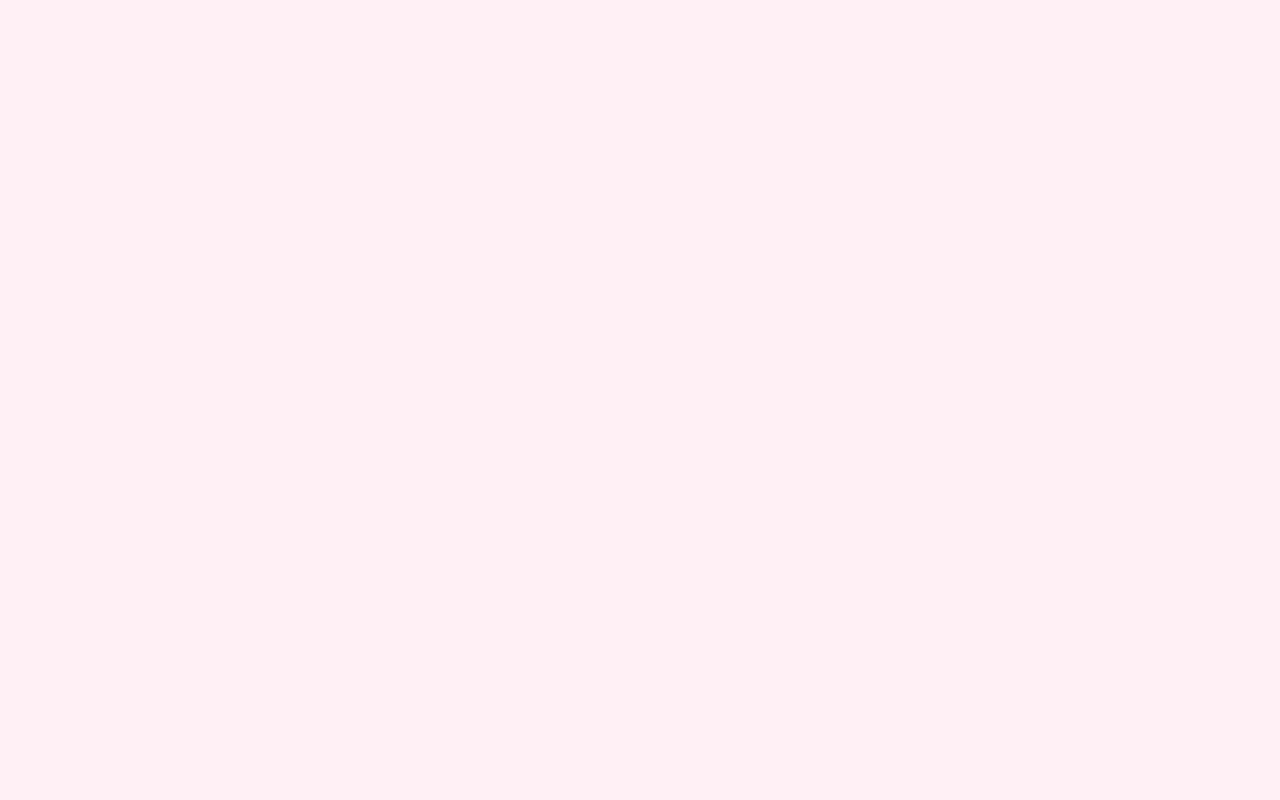
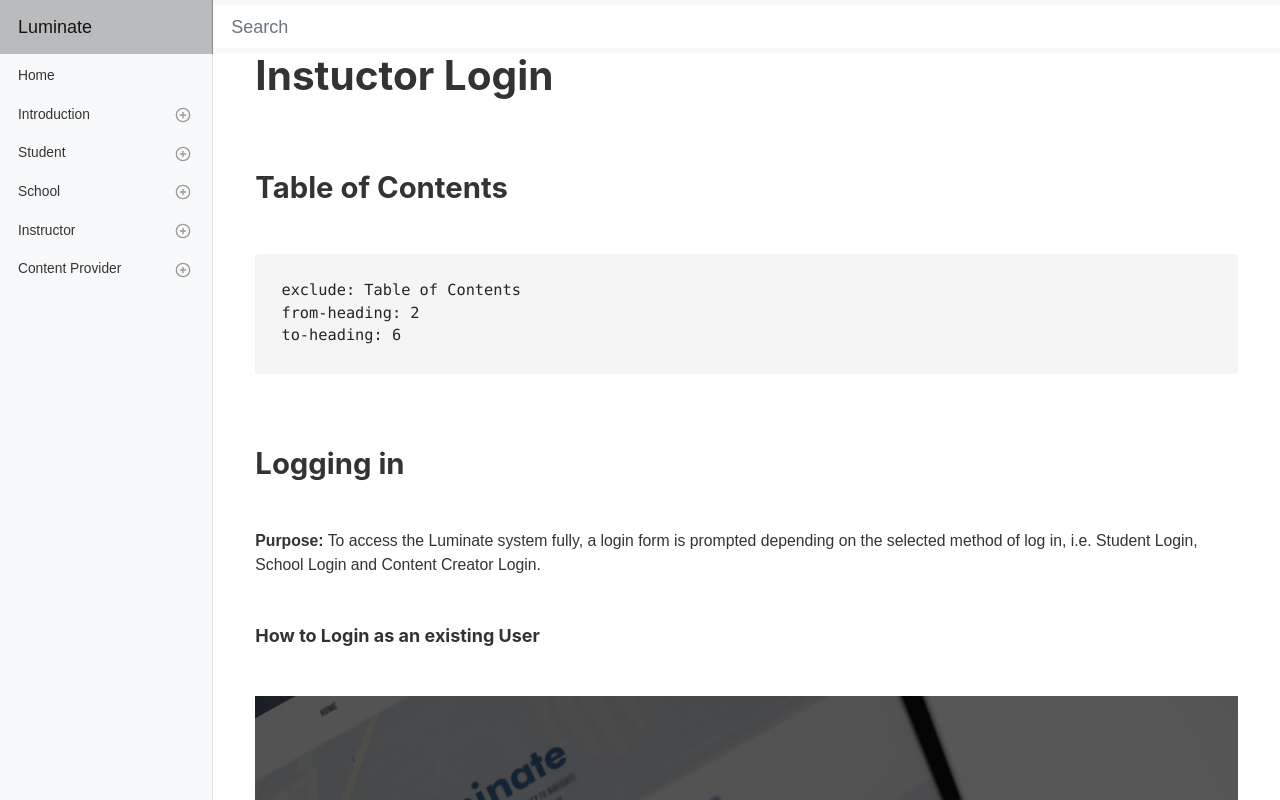
Before and after one commit to joshuaayomikun/UserGuideWithGatsby, a Gatsby site: page /Instructor/InstructorLogin in a window 1280 px wide. Before the commit this address had no page. Shown: the top 800 px of the page. Built offline with nearby package versions, Linux system fonts and the light colour scheme; Gatsby itself is replaced by a stand-in of ours; some packages are replaced by stand-ins of ours; code samples lack their colours.

Commit message:
made changes

```diff
--- a/src/pages/teacher/InstructorLogin.md
+++ b/src/pages/Instructor/InstructorLogin.md
@@ -1,5 +1,5 @@
 ---
-menu: "Teacher"
+menu: "Instructor"
 menuOrder: 4
 submenu: "Instuctor Login"
 submenuOrder: 1
--- a/src/pages/teacher/InstructorSignUp.md
+++ b/src/pages/Instructor/InstructorSignUp.md
@@ -1,5 +1,5 @@
 ---
-menu: "Teacher"
+menu: "Instructor"
 menuOrder: 4
 submenu: "Instructor Signup"
 submenuOrder: 1
```
